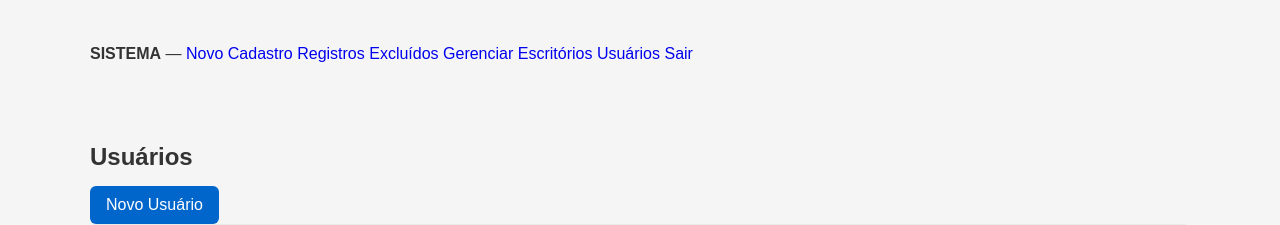
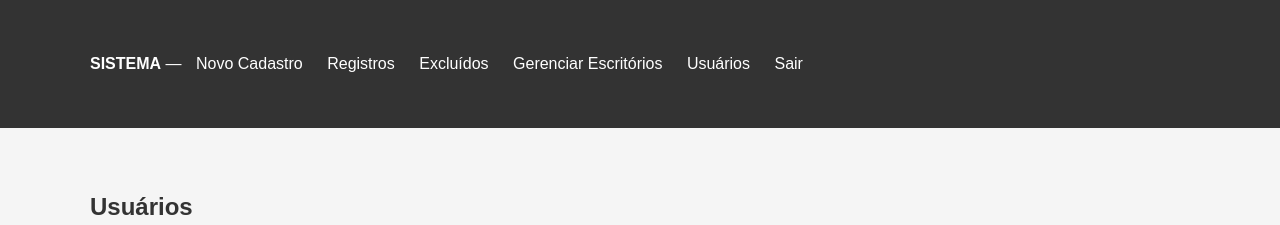
Before and after one commit to bponedev/REGISTRO-DE-CLIENTES, a Flask app: page /admin/users in a window 1280 px wide. Shown: the top 225 px of the page. Run offline with Flask 3, Linux system fonts and the light colour scheme; the visitor is signed in with stand-in values (Sample User, id 1); data comes from the database, SQL or seed files in the repository.

Commit message:
Update base.html

```diff
--- a/templates/base.html
+++ b/templates/base.html
@@ -1,3 +1,4 @@
+<!-- CORREÇÃO: base.html -->
 <!DOCTYPE html>
 <html lang="pt-BR">
 <head>
@@ -8,15 +9,22 @@
 </head>
 <body>
 
-<header class="topbar">
+<header style="background: #333; color: white; padding: 10px 0;">
     <div class="container">
         <strong>SISTEMA</strong> —
-        <a href="{{ url_for('index') }}">Novo Cadastro</a>
-        <a href="{{ url_for('table', office='CENTRAL') }}">Registros</a>
-        <a href="{{ url_for('excluidos') }}">Excluídos</a>
-        <a href="{{ url_for('offices_page') }}">Gerenciar Escritórios</a>
-        <a href="{{ url_for('admin_users') }}">Usuários</a>
-        <a href="{{ url_for('logout') }}">Sair</a>
+        <a href="{{ url_for('index') }}" style="color: white; margin: 0 10px;">Novo Cadastro</a>
+        <a href="{{ url_for('table', office='CENTRAL') }}" style="color: white; margin: 0 10px;">Registros</a>
+
+        {% if current_user and current_user.role in ['ADMIN', 'SUPERVISOR'] %}
+            <a href="{{ url_for('excluidos') }}" style="color: white; margin: 0 10px;">Excluídos</a>
+            <a href="{{ url_for('offices_page') }}" style="color: white; margin: 0 10px;">Gerenciar Escritórios</a>
+        {% endif %}
+
+        {% if current_user and current_user.role == 'ADMIN' %}
+            <a href="{{ url_for('admin_users') }}" style="color: white; margin: 0 10px;">Usuários</a>
+        {% endif %}
+
+        <a href="{{ url_for('logout') }}" style="color: white; margin: 0 10px;">Sair</a>
     </div>
 </header>
 
```
